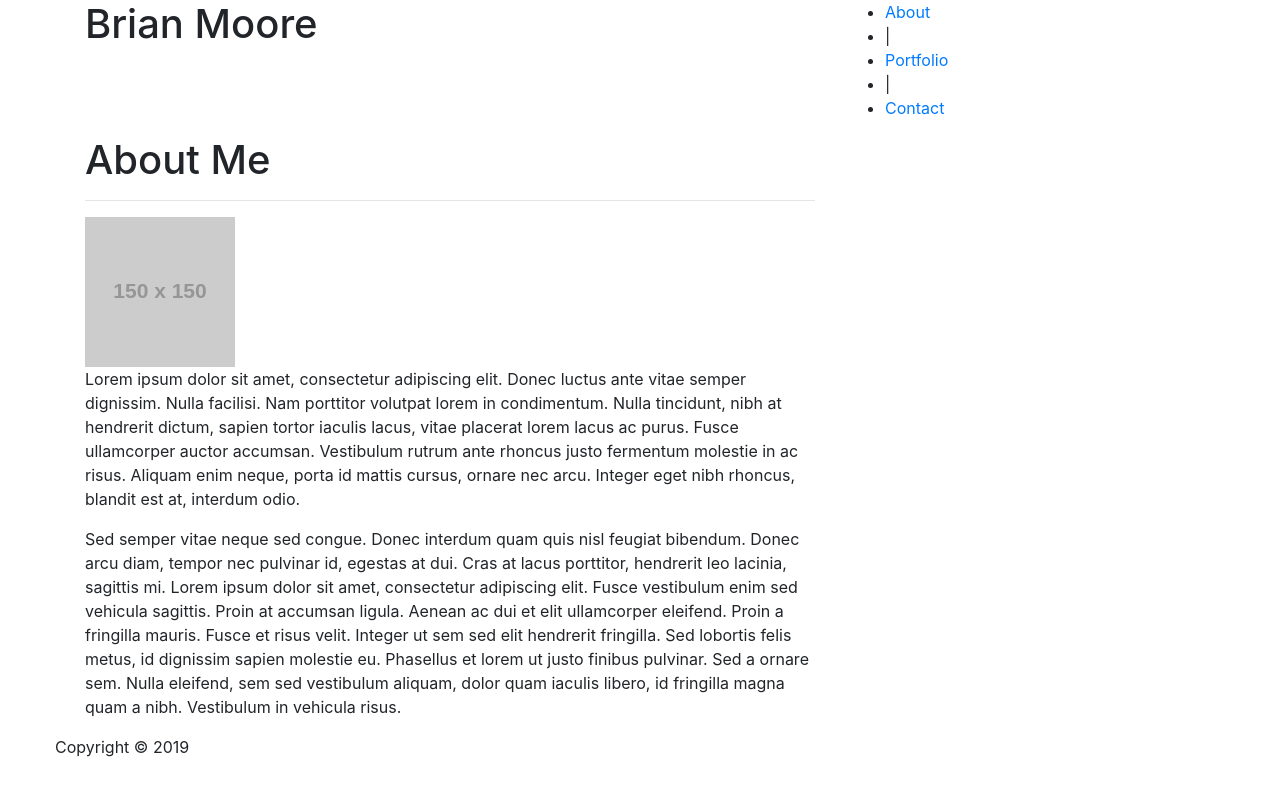
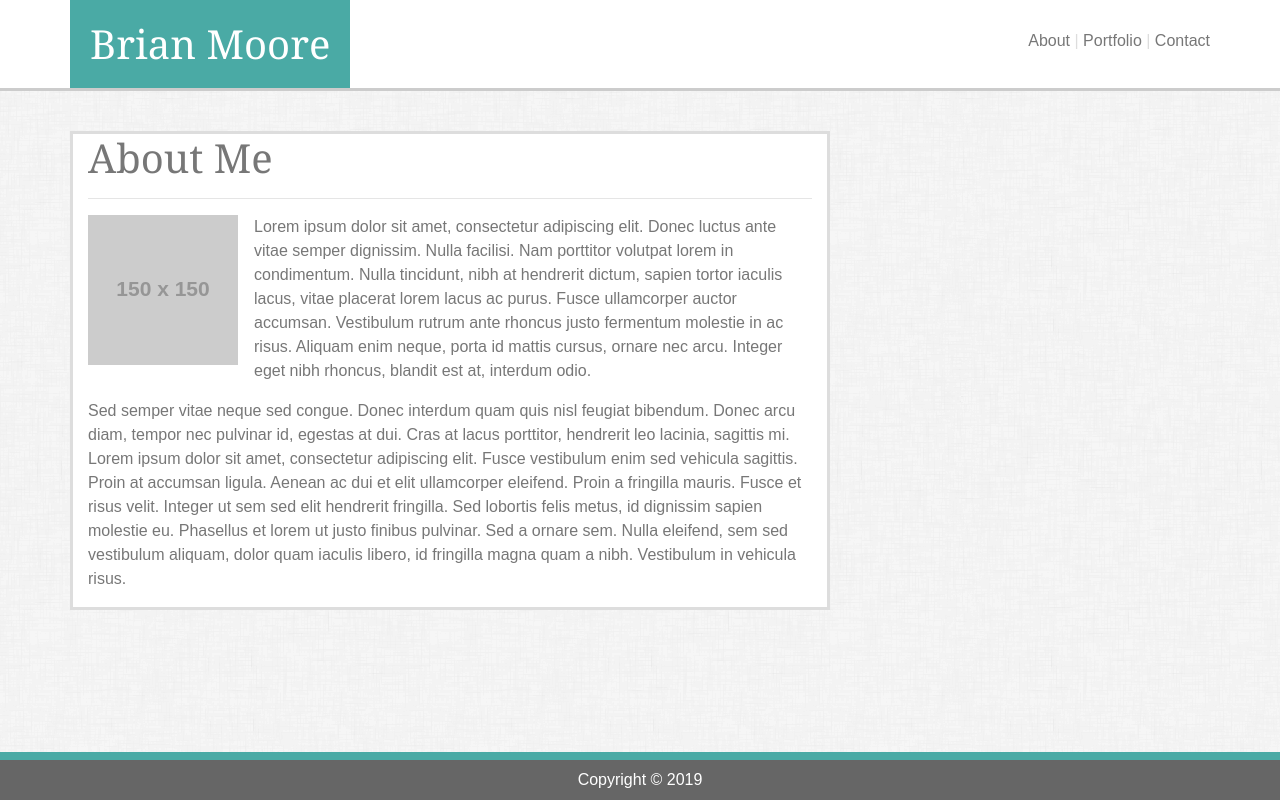
Before and after one commit to zebranode/02-responsive-portfolio, a plain HTML site: page index.html in a window 1280 px wide. Drawn offline with nearby package versions, Linux system fonts and the light colour scheme; placeholder pictures from the web are drawn by us.

Commit message:
add styles to CSS and about page structure edits

```diff
--- a/assets/css/style.css
+++ b/assets/css/style.css
@@ -0,0 +1,87 @@
+/* general */
+body {
+    position:relative;
+    min-height: 1vh;
+    background-image: url("../images/dust_scratches.png");
+    background-repeat: repeat;
+    color: #777777;
+    font-family: 'Arial', 'Helvetica Neue', Helvetica, sans-serif;
+}
+h1 {
+    font-family: 'Georgia', Times, 'Times New Roman', serif;
+}
+/* header */
+#header {
+    border-bottom: 3px solid #cccccc;
+    margin-bottom: 40px;
+    background-color: #ffffff;
+}
+#namecol{
+    padding-left: 0 !important;
+}
+#name {
+    color:white;
+    background:#4aaaa5;
+    display:inline-block;
+    padding:.5em;
+    margin:0px;
+}
+#nav a {
+    color: #777777;
+}
+ul {
+    list-style-type: none;
+    margin: 0;
+    padding: 0;
+    position: absolute;
+    top: 33.3%;
+    right:0;
+}
+li {
+    display:inline;
+}
+.light-grey {
+    color: #dddddd;
+}
+/* content */
+img {
+    float:left;
+    margin: 0 1em 1em 0;
+}
+#content {
+    border: 3px solid #dddddd;
+    background-color: #ffffff;
+}
+/* footer */
+#footer {
+    width: 100%;
+    position: fixed;
+    bottom: 0;
+    background-color: #666666;
+    color: #ffffff;
+    border-top: 8px solid #4aaaa5;
+    text-align: center;
+    vertical-align: center;
+    padding:.5em;
+    margin:0;
+}
+/* responsive media queries */
+@media only screen and (max-width: 768px) {
+    #name {
+      display:block;
+      text-align:center;
+    }
+    #header .container {
+        padding:0;
+
+        max-width:100%;
+    }
+    #nav {
+        text-align: center;
+        margin:.5em;
+        padding:.5em;
+    }
+    ul {
+        position: relative;
+    }
+  }
--- a/index.html
+++ b/index.html
@@ -11,10 +11,11 @@
     <link rel="stylesheet" href="assets/css/style.css">
 </head>
 <body>
-    <div class="container">
-        <!-- header -->
-        <div id="header" class="row">
-            <div id="name" class="col-md-8"><h1>Brian Moore</h1></div>
+    <!-- header -->
+    <div id="header">
+        <div class="container">
+            <div class="row">
+            <div id="namecol" class="col-md-8"><h1 id="name">Brian Moore</h1></div>
             <!-- nav links -->
             <div id="nav" class="col-md-4">
                 <ul>
@@ -25,22 +26,25 @@
                     <li><a href="contact.html">Contact</a></li>
                 </ul>
             </div>
+            </div>
         </div>
-        <!-- main content -->
-        <div id="content" class="row">
-            <div class="col-md-8">
+    </div>
+    <!-- main content -->
+    <div class="container">
+        <div class="row">
+            <div id="content" class="col-md-8">
                 <h1 class="section-heading">About Me</h1>
                 <hr>
                 <img src='https://placehold.it/150' alt=''/>
                 <p>Lorem ipsum dolor sit amet, consectetur adipiscing elit. Donec luctus ante vitae semper dignissim. Nulla facilisi. Nam porttitor volutpat lorem in condimentum. Nulla tincidunt, nibh at hendrerit dictum, sapien tortor iaculis lacus, vitae placerat lorem lacus ac purus. Fusce ullamcorper auctor accumsan. Vestibulum rutrum ante rhoncus justo fermentum molestie in ac risus. Aliquam enim neque, porta id mattis cursus, ornare nec arcu. Integer eget nibh rhoncus, blandit est at, interdum odio.</p>
                 <p>Sed semper vitae neque sed congue. Donec interdum quam quis nisl feugiat bibendum. Donec arcu diam, tempor nec pulvinar id, egestas at dui. Cras at lacus porttitor, hendrerit leo lacinia, sagittis mi. Lorem ipsum dolor sit amet, consectetur adipiscing elit. Fusce vestibulum enim sed vehicula sagittis. Proin at accumsan ligula. Aenean ac dui et elit ullamcorper eleifend. Proin a fringilla mauris. Fusce et risus velit. Integer ut sem sed elit hendrerit fringilla. Sed lobortis felis metus, id dignissim sapien molestie eu. Phasellus et lorem ut justo finibus pulvinar. Sed a ornare sem. Nulla eleifend, sem sed vestibulum aliquam, dolor quam iaculis libero, id fringilla magna quam a nibh. Vestibulum in vehicula risus.</p>
             </div>
-            <div class="col-md-4">
+            <div class="col-md-4"></div>
         </div>
-        <!-- footer -->
-        <div id="footer" class="row">
-            <p>Copyright &copy; 2019</p>
-        </div>
+    </div>
+    <!-- footer -->
+    <div id="footer" class="row">
+        <div class="col-md-12">Copyright &copy; 2019</div>
     </div>
 <!-- Boostrap JS  -->
 <script src="https://code.jquery.com/jquery-3.3.1.slim.min.js" integrity="sha384-q8i/X+965DzO0rT7abK41JStQIAqVgRVzpbzo5smXKp4YfRvH+8abtTE1Pi6jizo" crossorigin="anonymous"></script>
```
